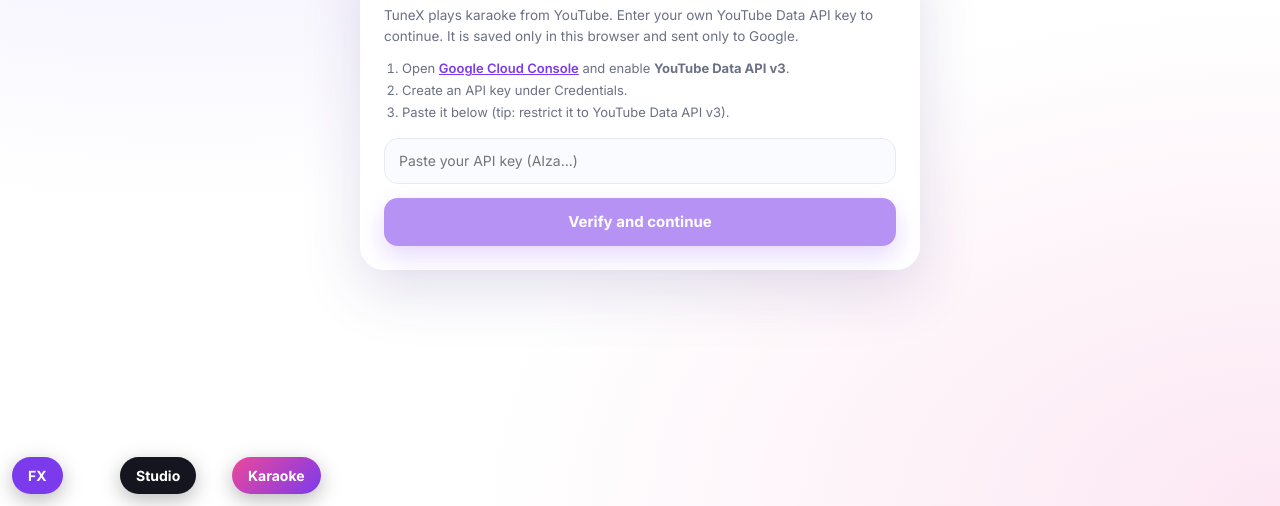
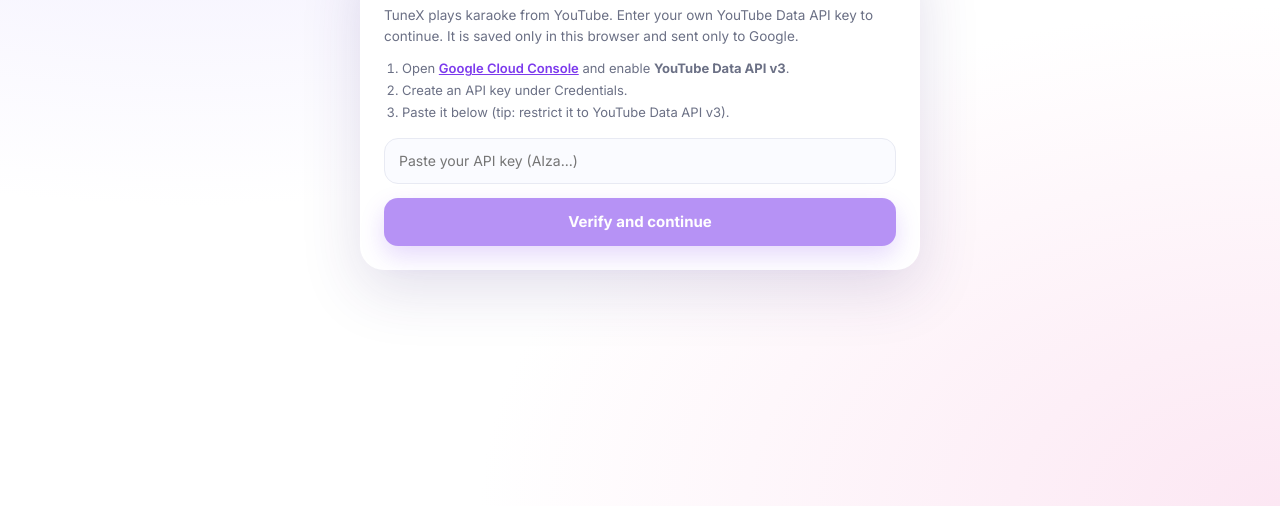
Before and after one commit to jssrll01/TuneX, a plain HTML site: page index.html in a window 1280 px wide. Shown: the part 294-800 px from the top of the page. Drawn offline with nearby package versions, Linux system fonts and the light colour scheme.

Commit message:
Fix video: stop patching YT.Player, hide floating buttons

```diff
--- a/css/style.css
+++ b/css/style.css
@@ -144,3 +144,6 @@ input[type=range]::-moz-range-thumb{width:14px;height:14px;border-radius:50%;bac
 .sbx-bar>*:hover{color:var(--ink,#14151f)}
 .sbx-bar>.sbx-act{color:var(--accent,#7c3aed)!important;box-shadow:inset 0 -2px 0 var(--accent,#7c3aed)!important}
 .sbx-bar>.sbx-off{color:var(--mute,#6b7085)!important;box-shadow:inset 0 -2px 0 transparent!important}
+
+/* hide the old floating buttons everywhere (tabs in the sidebar replace them) */
+.fxfab,.stfab,.kxfab{display:none!important}
--- a/js/studio.js
+++ b/js/studio.js
@@ -6,15 +6,16 @@ const KEY='tunex.studio',ORIG=document.title;
 let S;try{S=JSON.parse(localStorage.getItem(KEY))||{}}catch(e){S={}}
 S.t=S.t||{};S.v=S.v||{};
 const save=()=>{try{localStorage.setItem(KEY,JSON.stringify(S))}catch(e){}};
-/* capture the YouTube player */
+/* control the YouTube player through its iframe (no patching) */
 let PL=null;
-function patchYT(){const Y=window.YT;if(!Y||!Y.Player||Y.Player.__tx)return;const O=Y.Player;
-const N=function(a,b){const p=new O(a,b);PL=p;return p};N.prototype=O.prototype;N.__tx=1;
-Object.keys(O).forEach(k=>{try{N[k]=O[k]}catch(e){}});Y.Player=N}
-(function(){if(window.YT&&window.YT.Player){patchYT();return}
-let cur=window.onYouTubeIframeAPIReady;
-const wrapped=function(){patchYT();if(typeof cur==='function')return cur.apply(this,arguments)};
-Object.defineProperty(window,'onYouTubeIframeAPIReady',{configurable:true,get(){return wrapped},set(f){cur=f}})})();
+const IFR=()=>document.querySelector('iframe[src*="youtube"]');
+const YI={};
+const ytc=(f,a)=>{const i=IFR();if(i&&i.contentWindow)i.contentWindow.postMessage(JSON.stringify({event:'command',func:f,args:a||[]}),'*')};
+addEventListener('message',e=>{if(String(e.origin).indexOf('youtube')<0)return;let d=e.data;if(typeof d==='string'){try{d=JSON.parse(d)}catch(x){return}}if(!d)return;if(d.event==='infoDelivery'&&d.info)Object.assign(YI,d.info);else if(d.event==='onStateChange')YI.playerState=d.info});
+const SHIM={getPlayerState:()=>YI.playerState==null?-1:YI.playerState,getCurrentTime:()=>YI.currentTime||0,getDuration:()=>YI.duration||0,getVolume:()=>YI.volume==null?100:YI.volume,getPlaybackRate:()=>YI.playbackRate||1,isMuted:()=>!!YI.muted};
+['playVideo','pauseVideo','mute','unMute'].forEach(n=>{SHIM[n]=()=>ytc(n)});
+SHIM.seekTo=(t,b)=>ytc('seekTo',[t,b]);SHIM.setVolume=v=>ytc('setVolume',[v]);SHIM.setPlaybackRate=r=>ytc('setPlaybackRate',[r]);
+setInterval(()=>{const i=IFR();if(i&&i.contentWindow){PL=SHIM;i.contentWindow.postMessage(JSON.stringify({event:'listening',id:1,channel:'widget'}),'*')}else PL=null},1000);
 /* helpers */
 const bus=new Set();let msg='';
 const toast=m=>{msg=m;bus.forEach(f=>f());setTimeout(()=>{if(msg===m){msg='';bus.forEach(f=>f())}},2200)};
```
